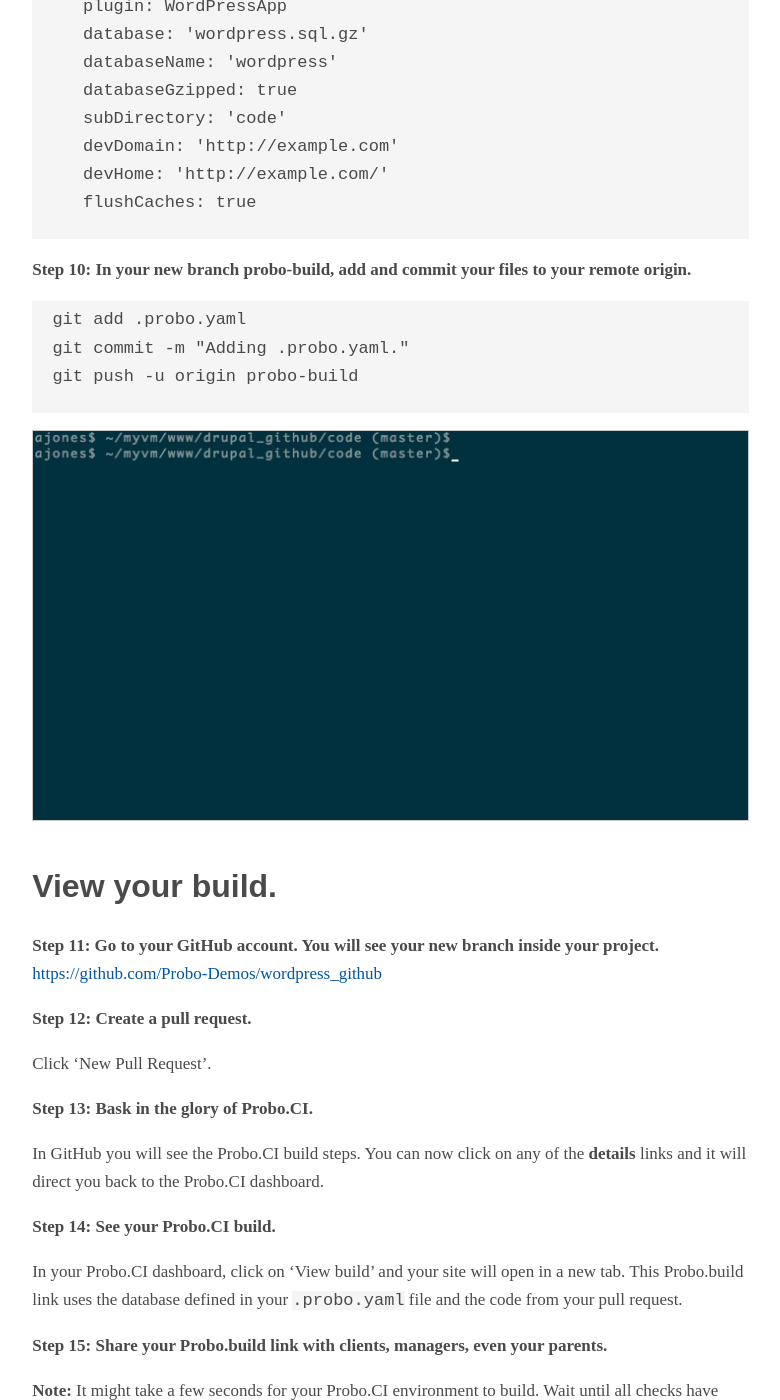
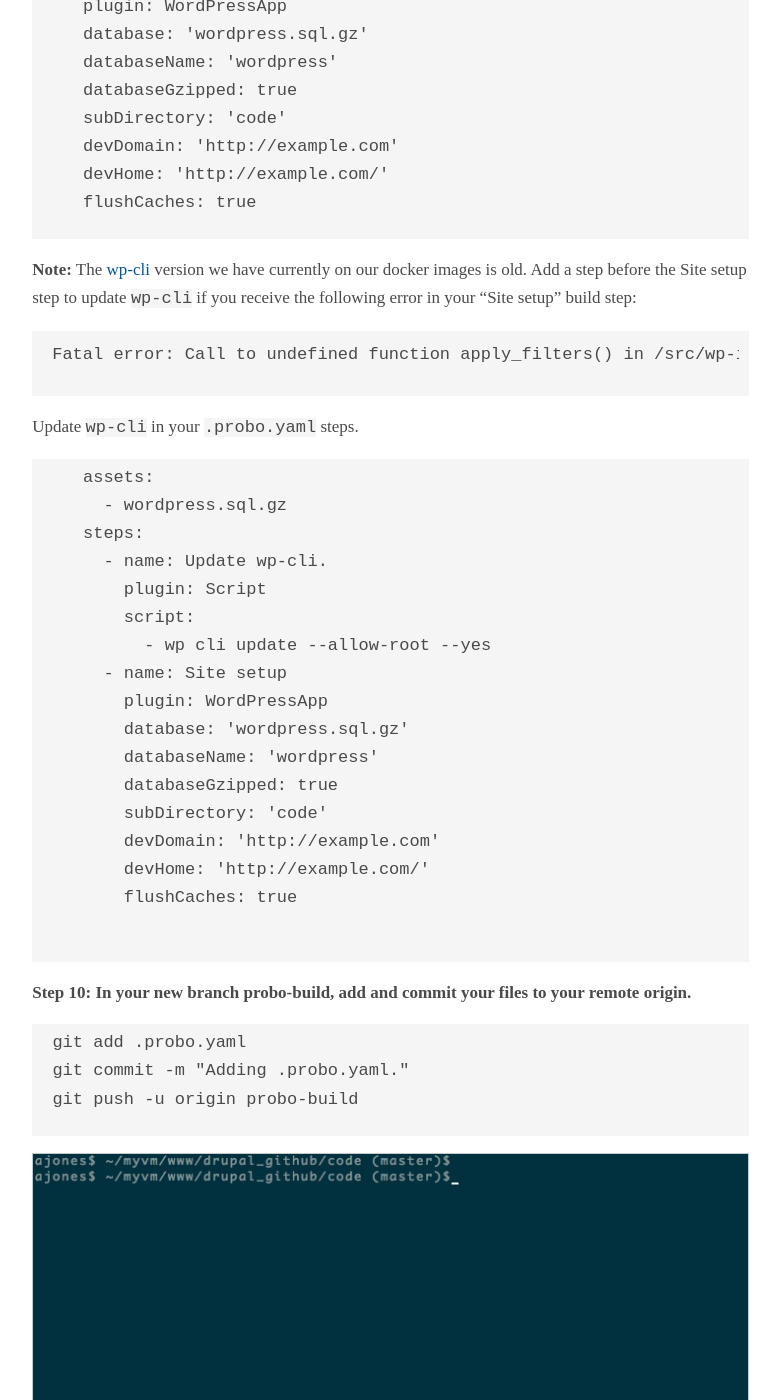
Before and after one commit to ProboCI/probo-docs, a Jekyll site: the page built from docs/tutorials/wordpress-github-quickstart.md, in a window 1280 px wide and 1400 px high, scrolled down 3734 px. Shown: the whole window, without its empty margins (403-1183 px from the left). Built offline with Jekyll 4.4.1, drawn with Linux system fonts in a browser that asks for light colours; nearby versions of some CDN libraries; some web fonts are replaced.

Commit message:
ADding note about updating wp-cli if error found in build log.

```diff
--- a/_includes/quickstart/website-configuration-wordpress.md
+++ b/_includes/quickstart/website-configuration-wordpress.md
@@ -19,6 +19,30 @@
     flushCaches: true
 {% endhighlight %}
 
+**Note:** The [wp-cli](http://wp-cli.org/) version we have currently on our docker images is old. Add a step before the Site setup step to update `wp-cli` if you receive the following error in your "Site setup" build step:
+
+    Fatal error: Call to undefined function apply_filters() in /src/wp-includes/load.php on line 316
+
+Update `wp-cli` in your `.probo.yaml` steps.
+
+    {% highlight yaml%}
+    assets:
+      - wordpress.sql.gz
+    steps:
+      - name: Update wp-cli.
+        plugin: Script
+        script:
+          - wp cli update --allow-root --yes
+      - name: Site setup
+        plugin: WordPressApp
+        database: 'wordpress.sql.gz'
+        databaseName: 'wordpress'
+        databaseGzipped: true
+        subDirectory: 'code'
+        devDomain: 'http://example.com'
+        devHome: 'http://example.com/'
+        flushCaches: true
+    {% endhighlight %}
 
 **Step 10: In your new branch probo-build, add and commit your files to your remote origin.**
 
```
